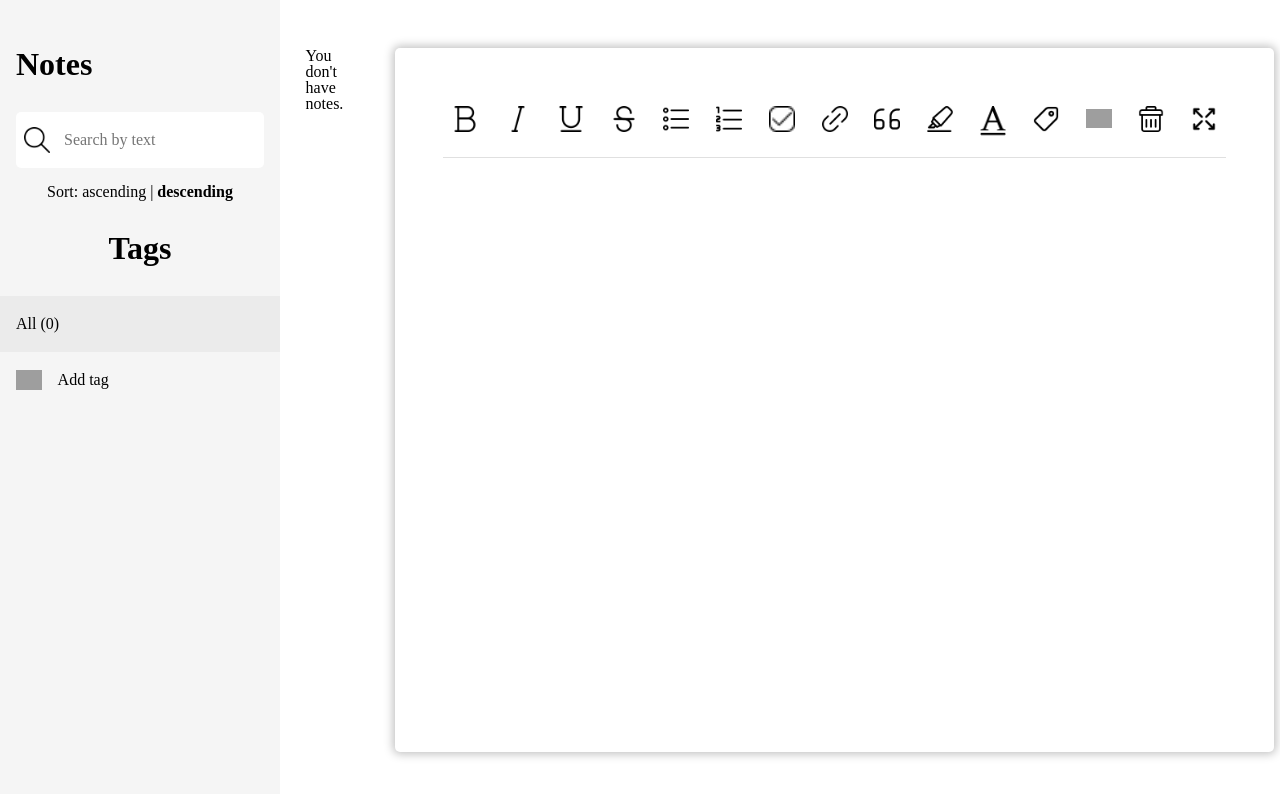
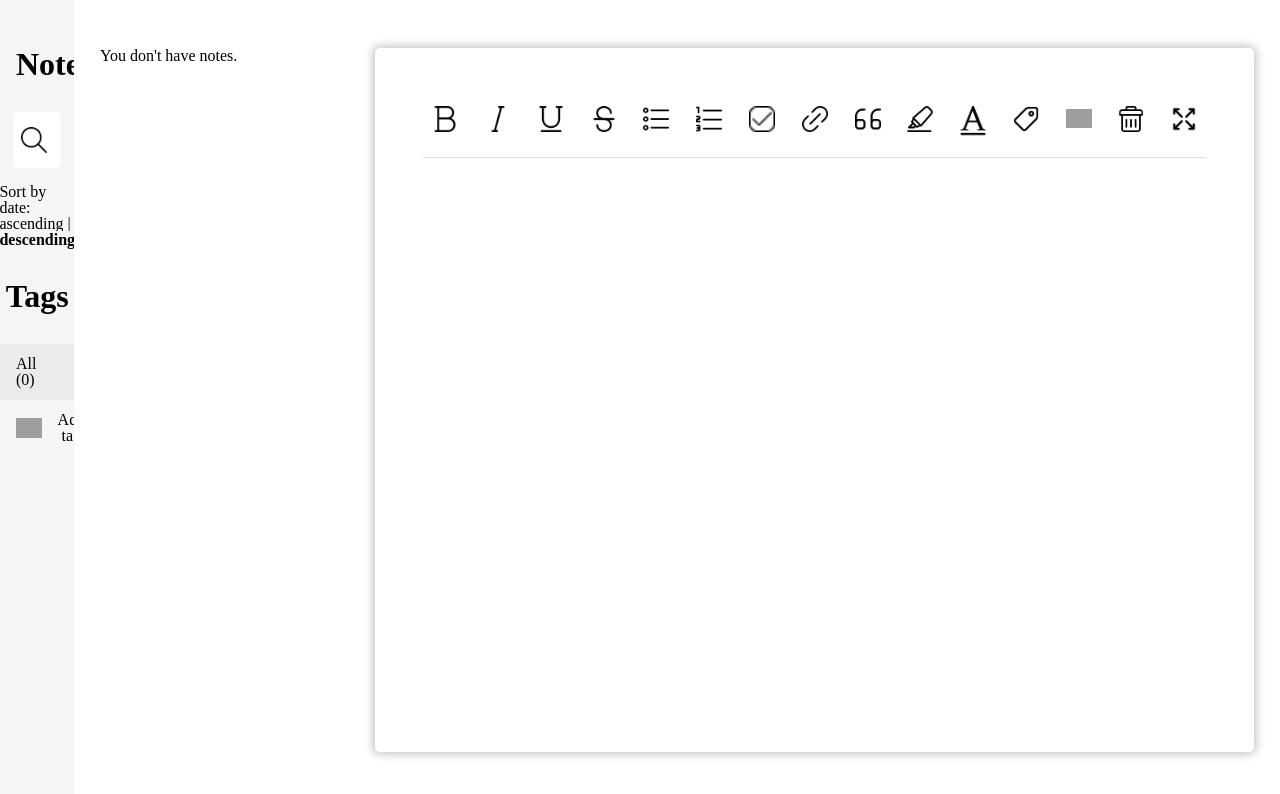
Before and after one commit to danylonikora/notes, a React (Vite) app: page / in a window 1280 px wide. Shown: the top 794 px of the page. Built offline with nearby package versions, Linux system fonts and the light colour scheme; grey boxes are pictures that could not be loaded.

Commit message:
Optimize scroll for SideBar component

```diff
--- a/src/components/SideBar.tsx
+++ b/src/components/SideBar.tsx
@@ -36,7 +36,7 @@
           onChange={(e) => setIncludes(e.target.value)}
         />
         <div className="filters__sort">
-          <span>Sort: </span>
+          <p>Sort by date: </p>
           <span
             className={`pointer${
               filters.sort === "ascending" ? " active" : ""
--- a/src/styles/main.scss
+++ b/src/styles/main.scss
@@ -100,6 +100,7 @@
   top: 0;
   align-self: flex-start;
   height: 100vh;
+  overflow-y: auto;
 
   background-color: $grey-300;
 
@@ -120,6 +121,7 @@
 
     &__search {
       padding-left: $medium-padding;
+      width: 100%;
 
       background-color: $white;
       background-image: url("../assets/search.png");
```
